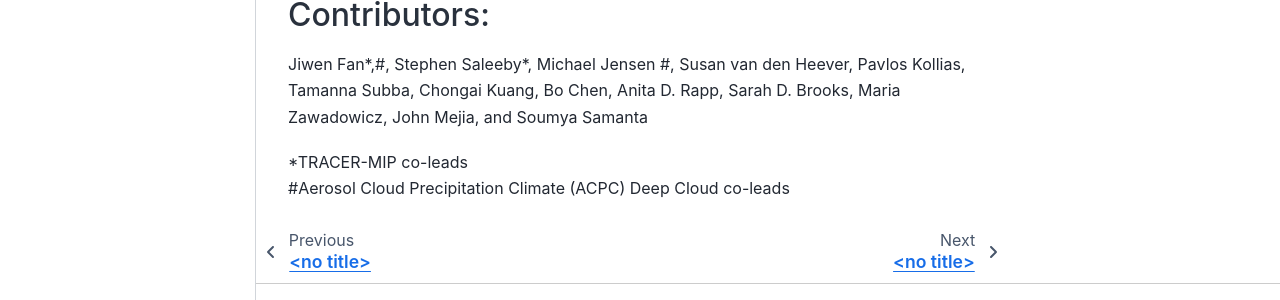
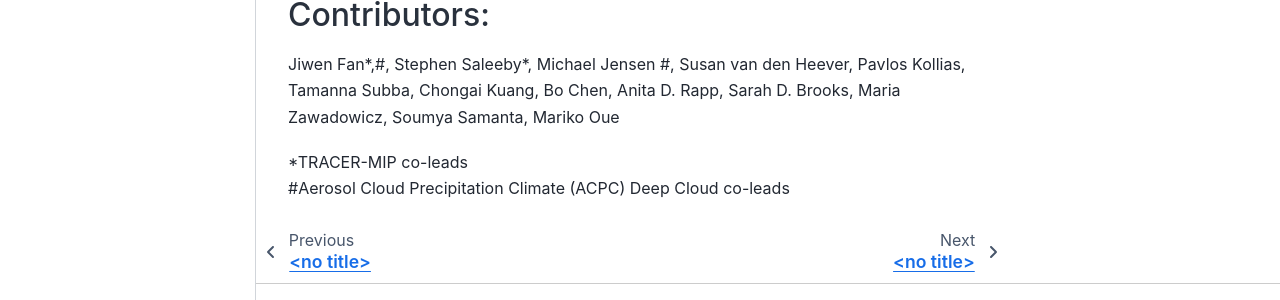
Before and after one commit to ARM-Synergy/tracer-mip, a Jupyter Book: the page built from Roadmap.md, in a window 1280 px wide and 900 px high, scrolled down 19961 px. Shown: the part 538-838 px from the top of the window. Built offline with Jupyter Book 1.0.4 settings and Sphinx 7.4.7 and the Sphinx Book theme 1.1.4, drawn with Linux system fonts in a browser that asks for light colours.

Commit message:
Update Roadmap.md

```diff
--- a/Roadmap.md
+++ b/Roadmap.md
@@ -282,7 +282,7 @@
 
 ## Contributors:
 
-Jiwen Fan*,#, Stephen Saleeby*, Michael Jensen #, Susan van den Heever, Pavlos Kollias, Tamanna Subba, Chongai Kuang, Bo Chen, Anita D. Rapp, Sarah D. Brooks, Maria Zawadowicz, John Mejia, and Soumya Samanta
+Jiwen Fan*,#, Stephen Saleeby*, Michael Jensen #, Susan van den Heever, Pavlos Kollias, Tamanna Subba, Chongai Kuang, Bo Chen, Anita D. Rapp, Sarah D. Brooks, Maria Zawadowicz, Soumya Samanta, Mariko Oue
 
 *TRACER-MIP co-leads <br>
 #Aerosol Cloud Precipitation Climate (ACPC) Deep Cloud co-leads
```
